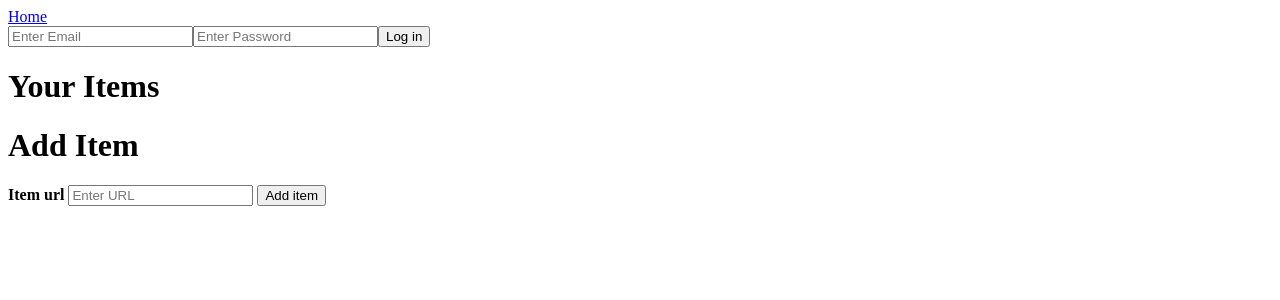
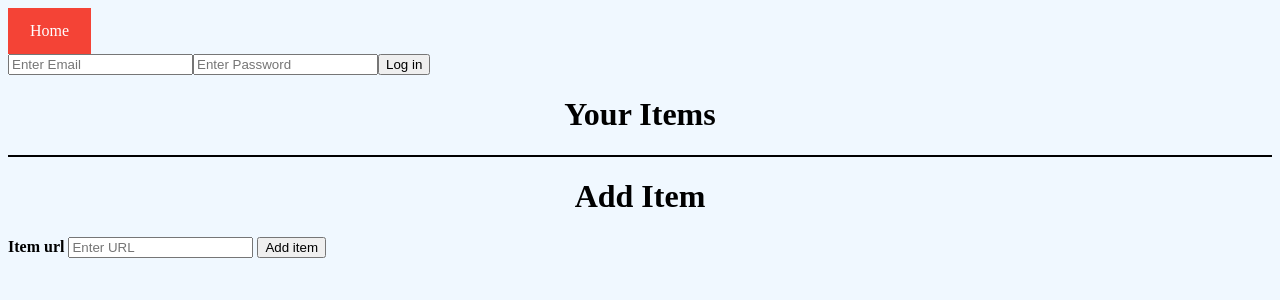
Before and after one commit to johnnie172/scraper-web-app, a Flask app: template api/templates/view_items.html in a window 1280 px wide. Shown: the top 300 px of the page. Run offline with Flask 2, Linux system fonts and the light colour scheme; the template is opened without the code that fills it, so the values that code supplies are empty; some libraries are stand-ins or nearby versions.

Commit message:
Adding static folder and css file

```diff
--- /dev/null
+++ b/api/static/css/style.css
@@ -0,0 +1,86 @@
+body {
+	background-color: aliceblue;
+}
+
+h1 {
+	color: black;
+	text-align: center;
+}
+
+p {
+	font-family: verdana;
+	font-size: 20px;
+}
+
+#items {
+	display: grid;
+	margin: auto;
+	text-align:center;
+	vertical-align: middle;
+    margin-left: auto;
+    margin-right: auto;
+    border:1px solid black;
+	font-size: 18px;
+}
+
+a:link {
+	color: white;
+	background-color: #f44336;
+	padding: 14px 22px;
+	text-align: center;
+	text-decoration: none;
+	display: inline-block;
+}
+
+a:visited {
+	color: white;
+	background-color: #f44336;
+	padding: 14px 22px;
+	text-align: center;
+	text-decoration: none;
+	display: inline-block;
+}
+
+a:hover {
+	color: hotpink;
+}
+
+a:active {
+	color: blue;
+}
+
+.button {
+	background-color: #4CAF50;
+	border: none;
+	color: white;
+	padding: 14px 22px;
+	text-align: center;
+	text-decoration: none;
+	display: inline-block;
+	font-size: 16px;
+}
+.logoutbtn {
+	background-color: #4CAF50;
+	border: none;
+	color: white;
+	padding: 14px 22px;
+	text-align: center;
+	text-decoration: none;
+	display: grid;
+	font-size: 16px;
+}
+
+#itemsbtn {
+	background-color: #4CAF50;
+	border: none;
+	color: white;
+	padding: 14px 22px;
+	text-align: center;
+	text-decoration: none;
+	display: grid;
+	font-size: 16px;
+}
+
+.add-item {
+
+}
--- a/api/templates/base.html
+++ b/api/templates/base.html
@@ -1,5 +1,7 @@
 <!DOCTYPE html>
 <html lang="en">
+<link rel="stylesheet" href="static/css/style.css">
+
 <head>
 	<div class="topnav">
 	    <a class="active" href="/">Home</a>
@@ -22,7 +24,7 @@
 	</div>
 </head>
 <body>
-		<script type="text/javascript">
+	<script type="text/javascript">
 	  //Creating form that logs out user.
 	  function AddLogoutButton() {
 
--- a/api/templates/view_items.html
+++ b/api/templates/view_items.html
@@ -98,7 +98,7 @@
         <h1>Add Item</h1>
     <form action="/item-alert" method="post">
 
-      <div class="container">
+      <div class="add-item">
         <label for="item_url"><b>Item url</b></label>
         <input type="text" placeholder="Enter URL" name="item_url" required>
 
```
